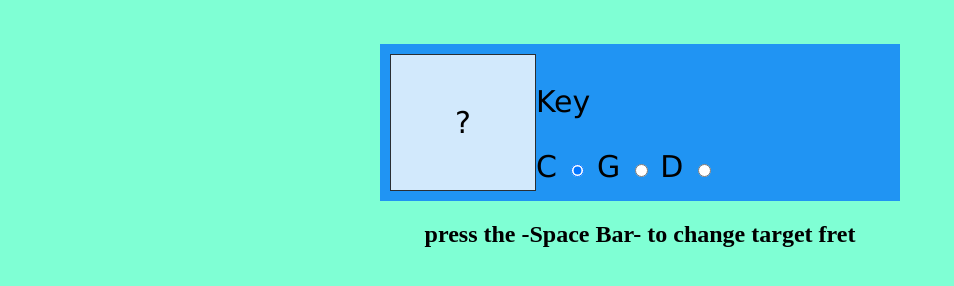
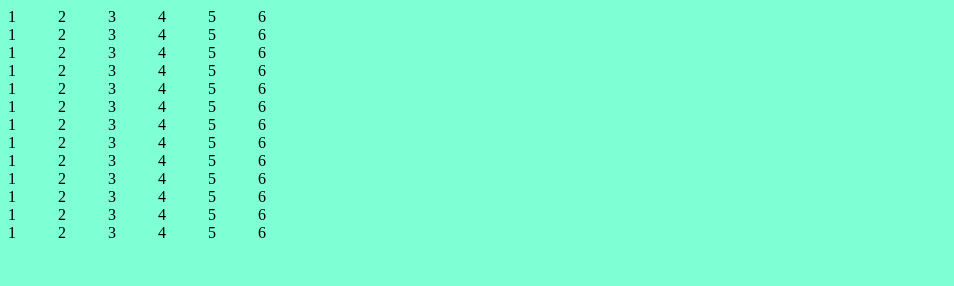
Before and after one commit to QuinnHerden/Dont-Fret, a plain HTML site: page index.html in a window 1280 px wide. Shown: the whole page, without its empty margins (0-954 px from the left). Drawn offline with Linux system fonts and the light colour scheme.

Commit message:
change to 12 fret grid

```diff
--- a/index.html
+++ b/index.html
@@ -10,26 +10,98 @@
 </head>
 
 <body>
-<br><br>
-<div class="instruction-box">
-    <div class="grid-item">
-        <p id="note">?</p>
+    <div class="neck">
+        <div class="0,0">1</div>
+        <div class="0,1">2</div>
+        <div class="0,2">3</div>
+        <div class="0,3">4</div>
+        <div class="0,4">5</div>
+        <div class="0,5">6</div>
+
+        <div class="1,0">1</div>
+        <div class="1,1">2</div>
+        <div class="1,2">3</div>
+        <div class="1,3">4</div>
+        <div class="1,4">5</div>
+        <div class="1,5">6</div>
+
+        <div class="2,0">1</div>
+        <div class="2,1">2</div>
+        <div class="2,2">3</div>
+        <div class="2,3">4</div>
+        <div class="2,4">5</div>
+        <div class="2,5">6</div>
+
+        <div class="3,0">1</div>
+        <div class="3,1">2</div>
+        <div class="3,2">3</div>
+        <div class="3,3">4</div>
+        <div class="3,4">5</div>
+        <div class="3,5">6</div>
+
+        <div class="4,0">1</div>
+        <div class="4,1">2</div>
+        <div class="4,2">3</div>
+        <div class="4,3">4</div>
+        <div class="4,4">5</div>
+        <div class="4,5">6</div>
+
+        <div class="5,0">1</div>
+        <div class="5,1">2</div>
+        <div class="5,2">3</div>
+        <div class="5,3">4</div>
+        <div class="5,4">5</div>
+        <div class="5,5">6</div>
+
+        <div class="6,0">1</div>
+        <div class="6,1">2</div>
+        <div class="6,2">3</div>
+        <div class="6,3">4</div>
+        <div class="6,4">5</div>
+        <div class="6,5">6</div>
+
+        <div class="7,0">1</div>
+        <div class="7,1">2</div>
+        <div class="7,2">3</div>
+        <div class="7,3">4</div>
+        <div class="7,4">5</div>
+        <div class="7,5">6</div>
+
+        <div class="8,0">1</div>
+        <div class="8,1">2</div>
+        <div class="8,2">3</div>
+        <div class="8,3">4</div>
+        <div class="8,4">5</div>
+        <div class="8,5">6</div>
+
+        <div class="9,0">1</div>
+        <div class="9,1">2</div>
+        <div class="9,2">3</div>
+        <div class="9,3">4</div>
+        <div class="9,4">5</div>
+        <div class="9,5">6</div>
+
+        <div class="10,0">1</div>
+        <div class="10,1">2</div>
+        <div class="10,2">3</div>
+        <div class="10,3">4</div>
+        <div class="10,4">5</div>
+        <div class="10,5">6</div>
+
+        <div class="11,0">1</div>
+        <div class="11,1">2</div>
+        <div class="11,2">3</div>
+        <div class="11,3">4</div>
+        <div class="11,4">5</div>
+        <div class="11,5">6</div>
+
+        <div class="12,0">1</div>
+        <div class="12,1">2</div>
+        <div class="12,2">3</div>
+        <div class="12,3">4</div>
+        <div class="12,4">5</div>
+        <div class="12,5">6</div>
     </div>
-    <form>
-        <p>Key</p>
-        <label for="C">C</label>
-        <input type="radio" id="C" name="key" value="0" onclick="key_change();" checked>
-
-        <label for="G">G</label>
-        <input type="radio" id="G" name="key" value="1" onclick="key_change();">
-
-        <label for="D">D</label>
-        <input type="radio" id="D" name="key" value="2" onclick="key_change();">
-    </form>
-</div>
-<h2>press the <b>-Space Bar-</b> to change target fret</h1>
-<br><br>
-
 
 </body>
 </html>
--- a/script.js
+++ b/script.js
@@ -242,16 +242,3 @@ const notes = {
         ]
     }
 }
-
-
-
-function change() {
-    document.getElementById("note").innerHTML = notes["G"]["notes_in_key"][6];
-    // document.getElementById("note").innerHTML = notes["C"]["vertical_fretboard_locations"];
-}
-
-document.addEventListener('keyup', event => {
-    if (event.code === 'Space') {
-        change();
-    }
-  })
--- a/styles.css
+++ b/styles.css
@@ -2,25 +2,7 @@ body {
     background-color: aquamarine;
 }
 
-h2 {
-    text-align: center;
+.neck {
+    display: grid;
+    grid-template-columns: 50px 50px 50px 50px 50px 50px;
 }
-
-.instruction-box {
-    max-width: 500px;
-    margin: auto;
-    position: relative;
-    display: grid;
-    grid-template-columns: auto auto auto;
-    background-color: hsl(207, 90%, 54%);
-    padding: 10px;
-    font-family: verdana;
-    font-size: 30px;
-  }
-
-.grid-item {
-    background-color: rgba(255, 255, 255, 0.8);
-    border: 1px solid rgba(0, 0, 0, 0.8);
-    padding: 20px;
-    text-align: center;
-}
```
Also changed, not shown: note-locations.png (added).
